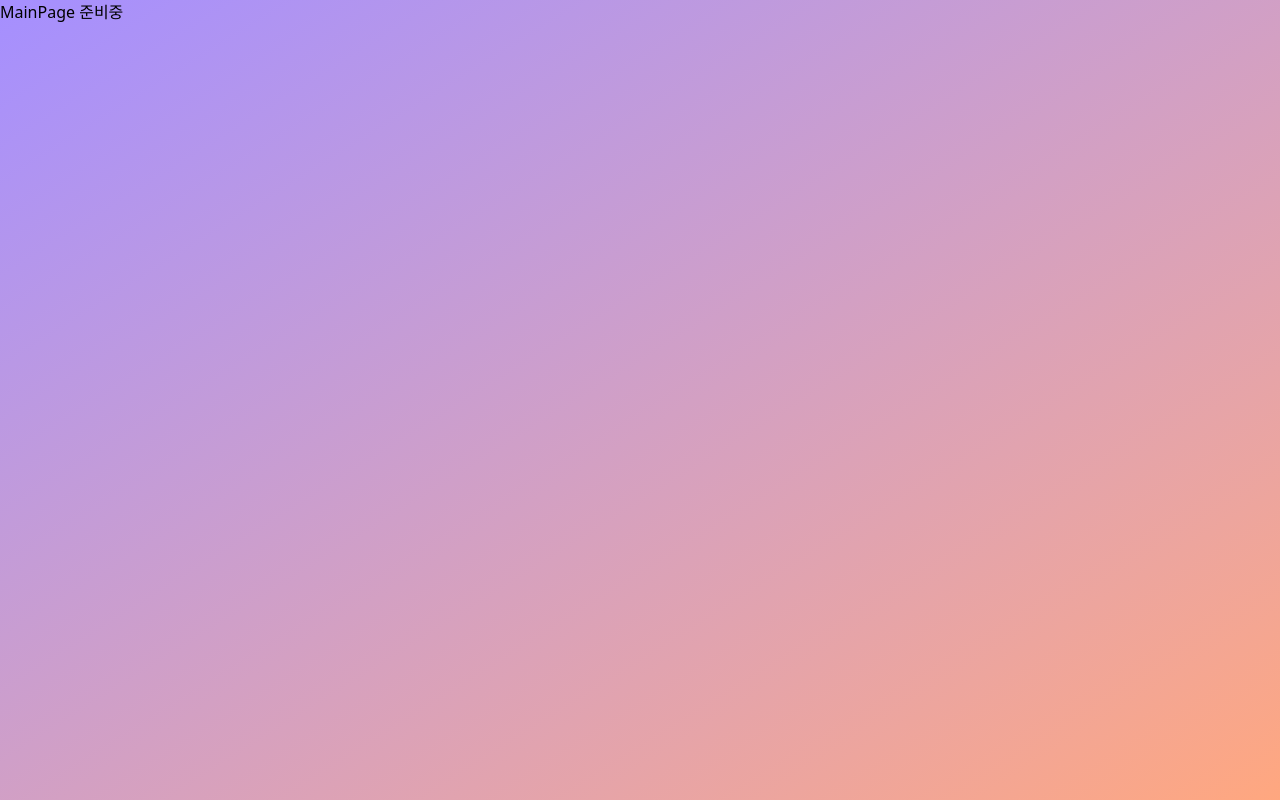
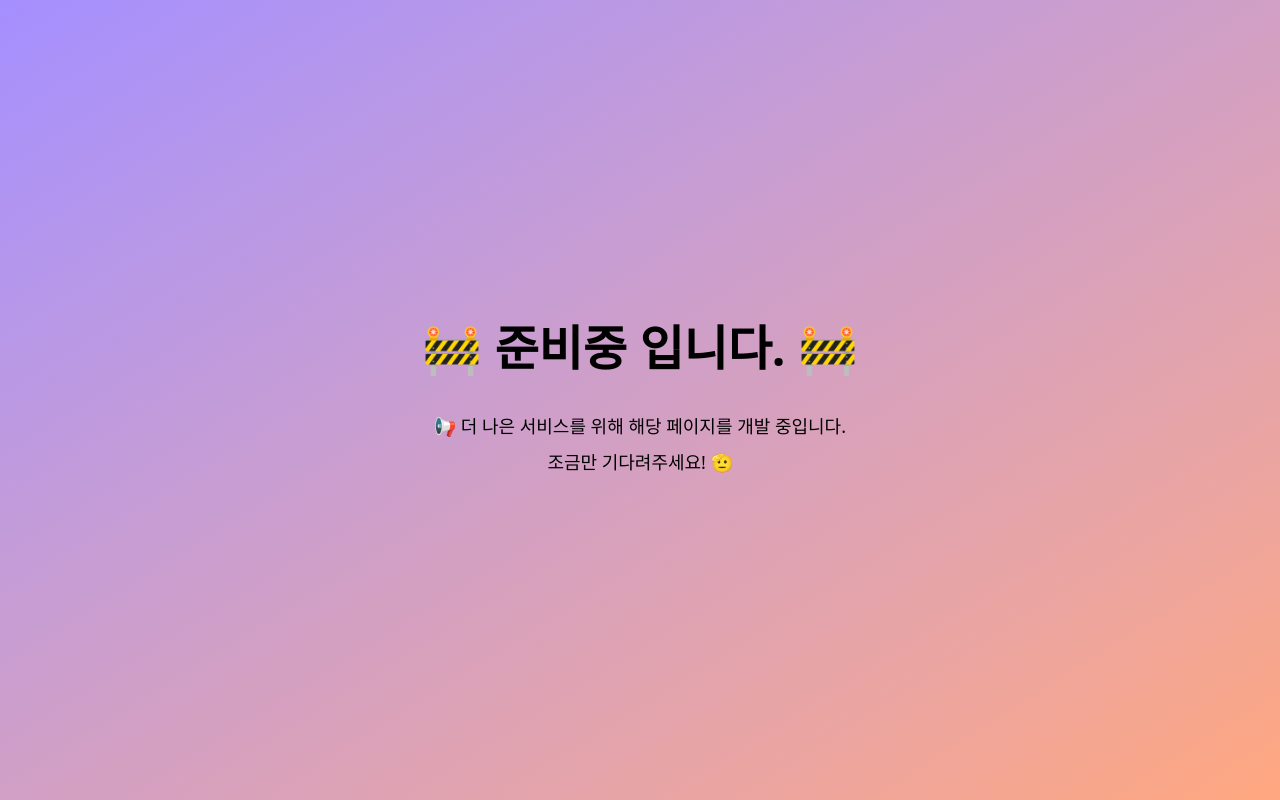
Before and after one commit to dev-yihyun/next-balance-game, a Next.js app: page /main in a window 1280 px wide. Built offline with nearby package versions, Linux system fonts and the light colour scheme.

Commit message:
[fix] 메인화면 컴포넌트 수정
[description]
- ComingSoonMessage 컴포넌트를 사용하여 사용자에게 안내 메시지 전달

```diff
--- a/src/app/main/page.tsx
+++ b/src/app/main/page.tsx
@@ -1,7 +1,9 @@
+import ComingSoonMessage from "@/component/ComingSoonMessage";
+
 function MainPage() {
     return (
         <>
-            <h1>MainPage 준비중</h1>
+            <ComingSoonMessage />
         </>
     );
 }
```
